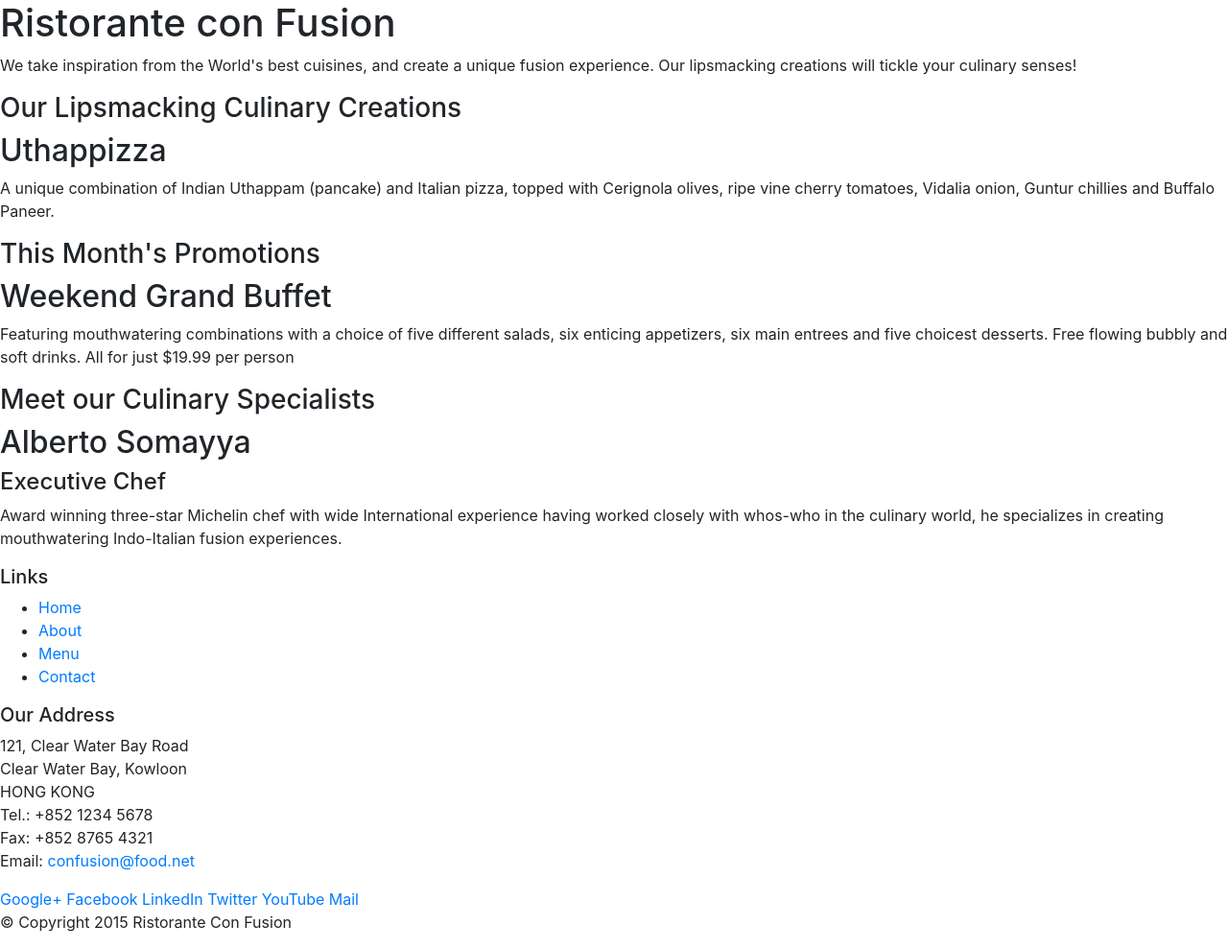
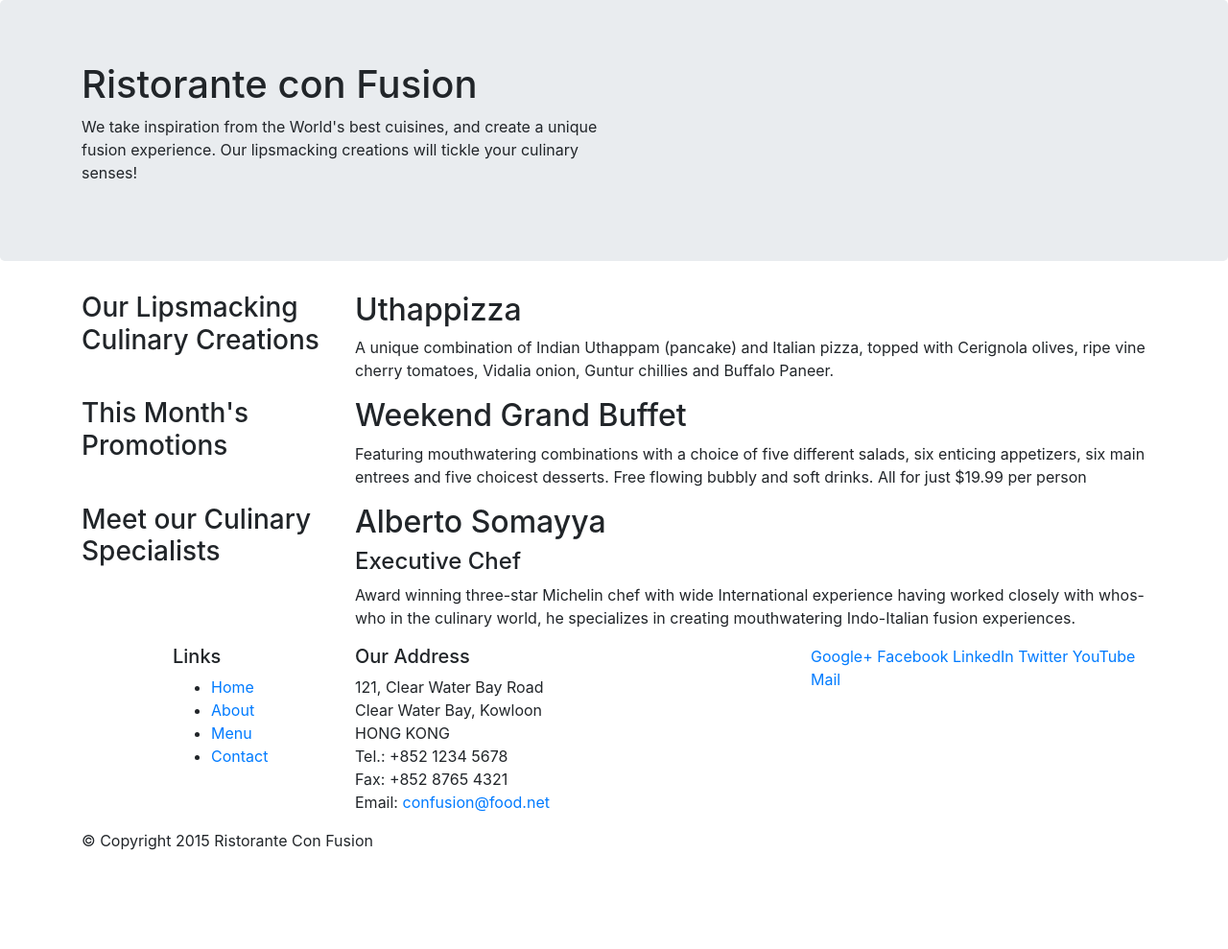
Before and after one commit to Generic35/Bootstrap-4-Restaurant, a website: page index.html in a window 1280 px wide. Shown: the whole page at 96% size. After the commit the page ends 904 px from the top, so only its background shows below. Drawn offline with nearby package versions, Linux system fonts and the light colour scheme.

Commit message:
boostrap grid part 1

```diff
--- a/index.html
+++ b/index.html
@@ -14,77 +14,89 @@
 
 <body>
 
-    <header>
-        <div>
-            <div>
-                <div>
+  <header class="jumbotron">
+    <div class="container">
+      <div class="row">
+        <div class="col-12 col-sm-6">
           <h1>Ristorante con Fusion</h1>
-                    <p>We take inspiration from the World's best cuisines, and create a unique fusion experience. Our lipsmacking creations will tickle your culinary senses!</p>
+          <p>We take inspiration from the World's best cuisines, and create a unique fusion experience. Our lipsmacking creations
+            will tickle your culinary senses!</p>
         </div>
-                <div>
+        <div class="col-12 col-sm">
         </div>
       </div>
     </div>
   </header>
 
-    <div>
-        <div>
-            <div>
+  <div class="container">
+    <div class="row">
+      <div class="col-12 col-sm-4 push-sm-8 col-md-3 push-md-9">
         <h3>Our Lipsmacking Culinary Creations</h3>
       </div>
-            <div>
+      <div class="col col-sm pull-sm-4 col-md pull-md-3">
         <h2>Uthappizza</h2>
-                <p>A unique combination of Indian Uthappam (pancake) and Italian pizza, topped with Cerignola olives, ripe vine cherry tomatoes, Vidalia onion, Guntur chillies and Buffalo Paneer.</p>
+        <p>A unique combination of Indian Uthappam (pancake) and Italian pizza, topped with Cerignola olives, ripe vine cherry
+          tomatoes, Vidalia onion, Guntur chillies and Buffalo Paneer.</p>
       </div>
     </div>
 
-
-        <div>
-            <div>
+    <div class="row">
+      <div class="col-12 col-sm-4 col-md-3">
         <h3>This Month's Promotions</h3>
       </div>
-            <div>
+      <div class="col col-sm col-md">
         <h2>Weekend Grand Buffet</h2>
-                <p>Featuring mouthwatering combinations with a choice of five different salads, six enticing appetizers, six main entrees and five choicest desserts. Free flowing bubbly and soft drinks. All for just $19.99 per person </p>
+        <p>Featuring mouthwatering combinations with a choice of five different salads, six enticing appetizers, six main entrees
+          and five choicest desserts. Free flowing bubbly and soft drinks. All for just $19.99 per person </p>
       </div>
     </div>
 
-        <div>
-            <div>
+    <div class="row">
+      <div class="col-12 col-sm-4 push-sm-8 col-md-3 push-md-9">
         <h3>Meet our Culinary Specialists</h3>
       </div>
-            <div>
+      <div class="col col-sm pull-sm-4 col-md pull-md-3">
         <h2>Alberto Somayya</h2>
         <h4>Executive Chef</h4>
-                <p>Award winning three-star Michelin chef with wide International experience having worked closely with whos-who in the culinary world, he specializes in creating mouthwatering Indo-Italian fusion experiences. </p>
+        <p>Award winning three-star Michelin chef with wide International experience having worked closely with whos-who in
+          the culinary world, he specializes in creating mouthwatering Indo-Italian fusion experiences. </p>
       </div>
     </div>
   </div>
 
   <footer>
-        <div>
-            <div>
-                <div>
+    <div class="container">
+      <div class="row">
+        <div class="col-4 offset-1 col-sm-2">
           <h5>Links</h5>
           <ul>
-                        <li><a href="#">Home</a></li>
-                        <li><a href="#">About</a></li>
-                        <li><a href="#">Menu</a></li>
-                        <li><a href="#">Contact</a></li>
+            <li>
+              <a href="#">Home</a>
+            </li>
+            <li>
+              <a href="#">About</a>
+            </li>
+            <li>
+              <a href="#">Menu</a>
+            </li>
+            <li>
+              <a href="#">Contact</a>
+            </li>
           </ul>
         </div>
-                <div>
+        <div class="col-7 col-sm-5">
           <h5>Our Address</h5>
           <address>
-		              121, Clear Water Bay Road<br>
-		              Clear Water Bay, Kowloon<br>
-		              HONG KONG<br>
-		              Tel.: +852 1234 5678<br>
-		              Fax: +852 8765 4321<br>
-		              Email: <a href="mailto:confusion@food.net">confusion@food.net</a>
+            121, Clear Water Bay Road
+            <br> Clear Water Bay, Kowloon
+            <br> HONG KONG
+            <br> Tel.: +852 1234 5678
+            <br> Fax: +852 8765 4321
+            <br> Email:
+            <a href="mailto:confusion@food.net">confusion@food.net</a>
           </address>
         </div>
-                <div>
+        <div class="col-12 col-sm-4">
           <div>
             <a href="http://google.com/+">Google+</a>
             <a href="http://www.facebook.com/profile.php?id=">Facebook</a>
@@ -95,8 +107,8 @@
           </div>
         </div>
       </div>
-           <div>
-                <div>
+      <div class="row">
+        <div class="col-auto">
           <p>© Copyright 2015 Ristorante Con Fusion</p>
         </div>
       </div>
```
Lines whose indentation alone changed are shown as unchanged.
